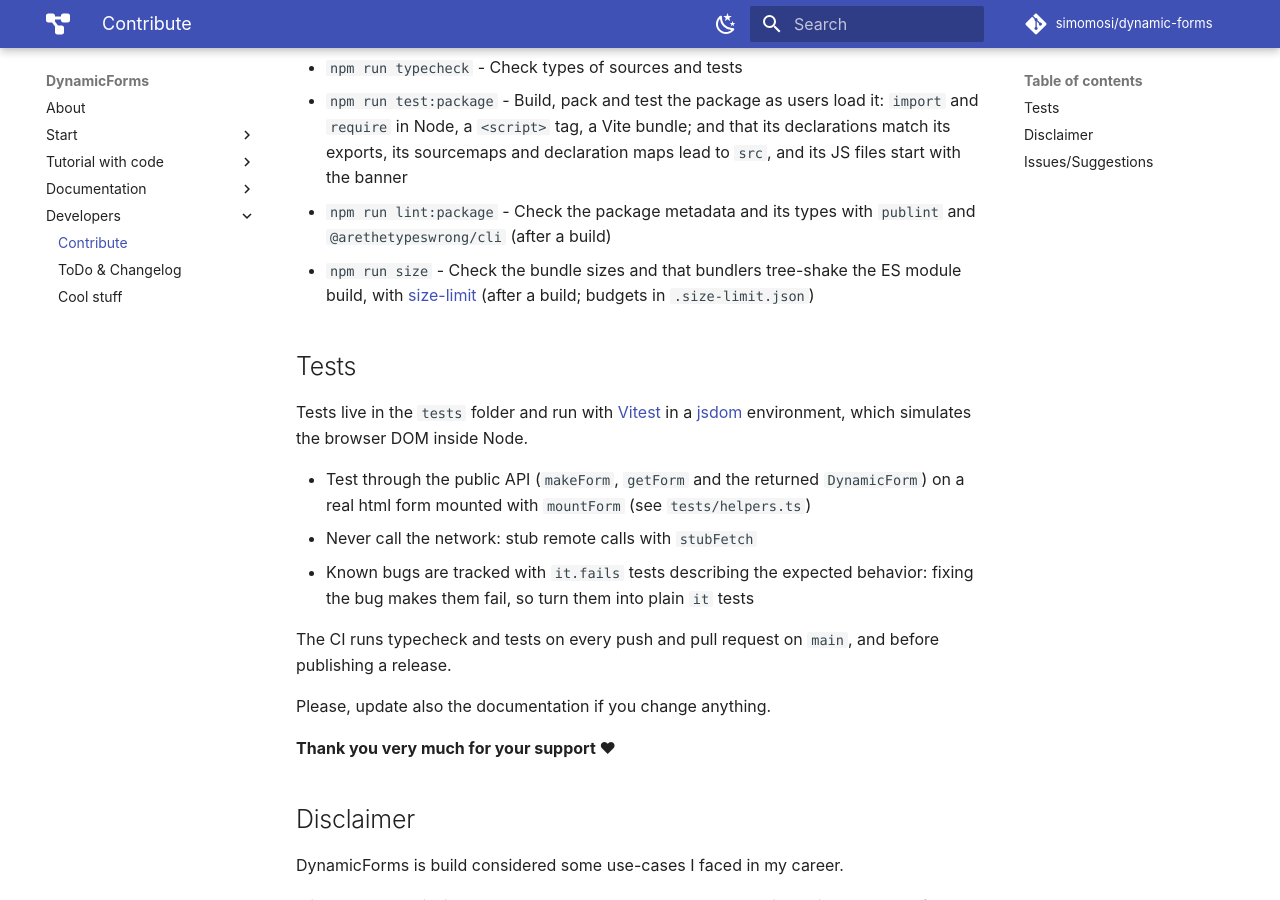
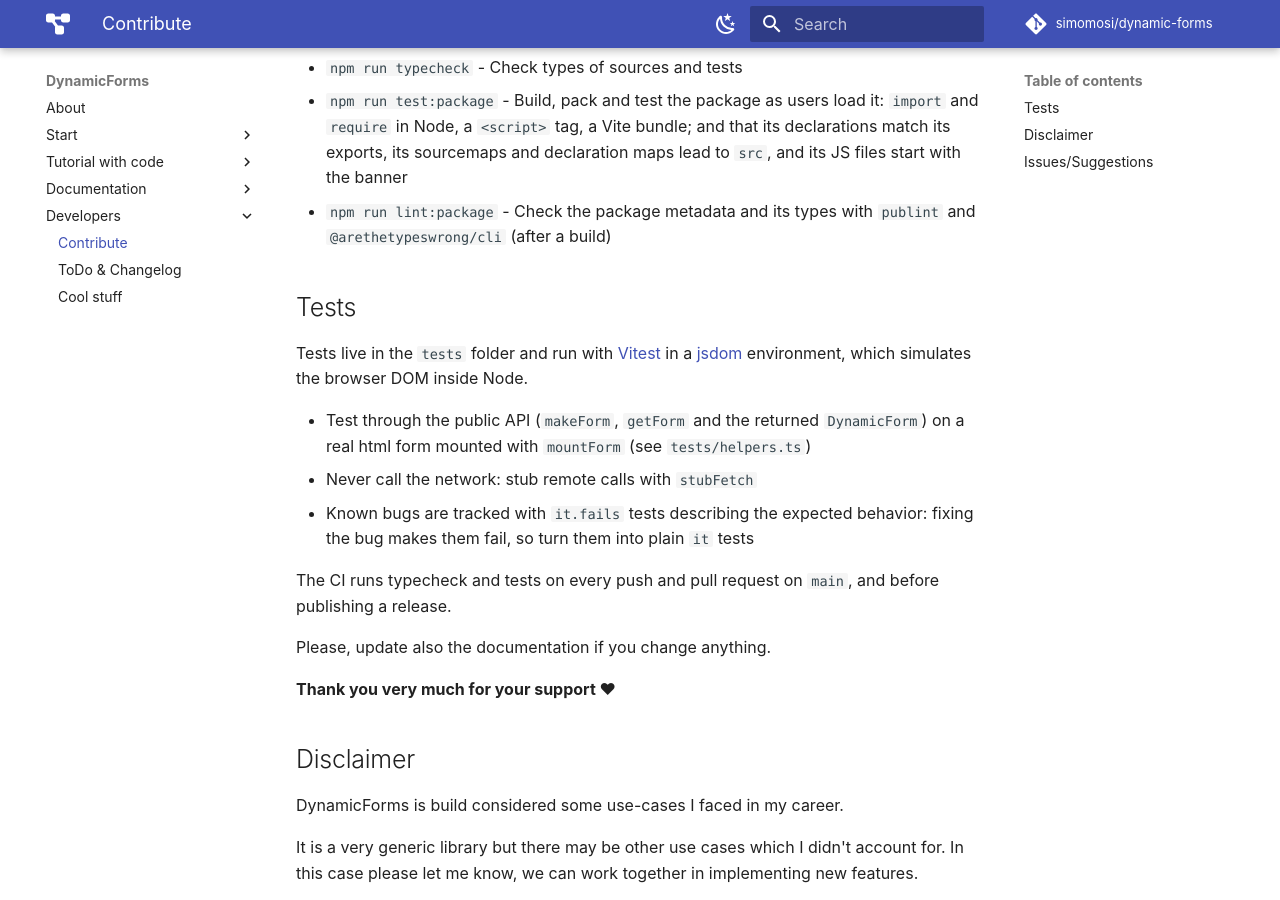
Before and after one commit to simomosi/dynamic-forms, an MkDocs documentation site: the page built from docs/dev/contribute.md, in a window 1280 px wide and 900 px high, scrolled down 536 px. Built offline with MkDocs 1.6.1 and Material for MkDocs 9.7.7, drawn with Linux system fonts in a browser that asks for light colours; comment, search, counter and statistics services are not loaded.

Commit message:
Remove the size-limit check
The maintainer doesn't want bundle size budgets in CI: size-limit, its
preset, .size-limit.json, the `size` script and its CI step go, and
the contributor docs and the 4.0.0 changelog no longer mention it.

The tree-shaking regression it guarded against (esbuild keepNames
bundling the whole library for `import { RemoteCallError }`) is no
longer checked by CI.

Co-Authored-By: Claude Opus 5.5 <noreply@anthropic.com>

```diff
--- a/docs/dev/contribute.md
+++ b/docs/dev/contribute.md
@@ -15,7 +15,6 @@ Useful commands:
 - `npm run typecheck` - Check types of sources and tests
 - `npm run test:package` - Build, pack and test the package as users load it: `import` and `require` in Node, a `<script>` tag, a Vite bundle; and that its declarations match its exports, its sourcemaps and declaration maps lead to `src`, and its JS files start with the banner
 - `npm run lint:package` - Check the package metadata and its types with `publint` and `@arethetypeswrong/cli` (after a build)
-- `npm run size` - Check the bundle sizes and that bundlers tree-shake the ES module build, with [size-limit](https://github.com/ai/size-limit) (after a build; budgets in `.size-limit.json`)
 
 ## Tests
 Tests live in the `tests` folder and run with [Vitest](https://vitest.dev) in a [jsdom](https://github.com/jsdom/jsdom) environment, which simulates the browser DOM inside Node.
--- a/package.json
+++ b/package.json
@@ -45,7 +45,6 @@
   "devDependencies": {
     "@arethetypeswrong/cli": "^0.18.5",
     "@mermaid-js/mermaid-cli": "^10.1.0",
-    "@size-limit/preset-small-lib": "^14.2.0",
     "@types/jquery": "^4.0.1",
     "@types/jsdom": "^30.0.0",
     "@types/select2": "^4.0.63",
@@ -57,7 +56,6 @@
     "mermaid": "^10.1.0",
     "publint": "^0.3.25",
     "select2": "^4.1.0",
-    "size-limit": "^14.2.0",
     "source-map-js": "^1.2.2",
     "tom-select": "^2.6.2",
     "tsdown": "0.23.1",
@@ -73,8 +71,7 @@
     "test:watch": "vitest",
     "coverage": "vitest run --coverage",
     "lint:package": "publint && attw --pack .",
-    "test:package": "npm run build && vitest run --config vitest.package.config.ts",
-    "size": "size-limit"
+    "test:package": "npm run build && vitest run --config vitest.package.config.ts"
   },
   "sideEffects": false,
   "exports": {
```
Also changed, not shown: docs/dev/todo_changelog.md (+0 -1 lines), .size-limit.json (deleted), 2 other files.
